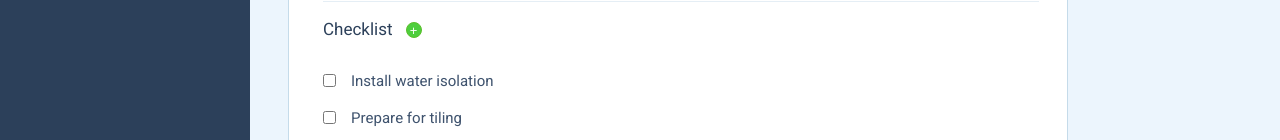
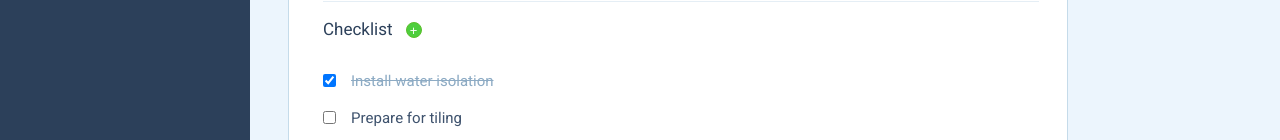
Before and after one commit to nlysenko/cobase-test, a React (Create React App) app in the folder apps/cobase-web/: page /cobase-test/task-manager in a window 1280 px wide. Shown: the part 660-800 px from the top of the page. Built offline with nearby package versions, Linux system fonts and the light colour scheme.

Commit message:
Add tasks to redux state

```diff
--- a/apps/cobase-web/package.json
+++ b/apps/cobase-web/package.json
@@ -7,11 +7,14 @@
     "@testing-library/jest-dom": "^5.11.4",
     "@testing-library/react": "^11.1.0",
     "@testing-library/user-event": "^12.1.10",
+    "immutability-helper": "^3.1.1",
     "react": "^17.0.1",
     "react-dom": "^17.0.1",
     "react-jss": "^10.5.1",
+    "react-redux": "^7.2.2",
     "react-router-dom": "^5.2.0",
     "react-scripts": "4.0.1",
+    "redux": "^4.0.5",
     "web-vitals": "^0.2.4"
   },
   "scripts": {
--- /dev/null
+++ b/apps/cobase-web/src/app/redux/actions.js
@@ -0,0 +1,17 @@
+/**
+ *
+ * actions
+ *
+ */
+
+import { TOGGLE_SUBTASK } from './constans'
+
+export const toggleSubtask = (taskId, subTaskId) => {
+  return {
+    type: TOGGLE_SUBTASK,
+    payload: {
+      taskId,
+      subTaskId,
+    },
+  }
+}
--- /dev/null
+++ b/apps/cobase-web/src/app/redux/constans.js
@@ -0,0 +1,7 @@
+/**
+ *
+ * constans
+ *
+ */
+
+export const TOGGLE_SUBTASK = 'TOGGLE_SUBTASK'
--- /dev/null
+++ b/apps/cobase-web/src/app/redux/initialState.js
@@ -0,0 +1,70 @@
+/**
+ *
+ * initialState
+ *
+ */
+
+export const initialState = {
+  tasks: [
+    {
+      name: 'Fix bathroom walls',
+      id: '9ec36070-b579-4227-a6e4-a65aaa42a0a3',
+      description:
+        'Bathroom walls needs some fixing. Descriptions can be longer than only one sentence. Descriptions can be longer than only one sentence. Descriptions can be longer than only one sentence.',
+      employees: ['/img/user-1.png', '/img/user-2.png', '/img/user-3.png'],
+      tags: ['Thirdfloor', 'bathroom', 'tilework'],
+      gallery: [
+        '/img/gallery-1.jpg',
+        '/img/gallery-2.jpg',
+        '/img/gallery-3.jpg',
+        '/img/gallery-4.jpg',
+        '/img/gallery-5.jpg',
+      ],
+      subtasks: [
+        {
+          name: 'Install water isolation',
+          id: '8bfe3c83-9929-4d53-9603-ab123a25ce1b',
+          completed: true,
+        },
+        {
+          name: 'Prepare for tiling',
+          id: '560f8709-2610-4296-ba39-3110aaad0bd0',
+          completed: false,
+        },
+      ],
+    },
+
+    {
+      name: 'Fix bedroom floor',
+      id: 'df9543ec-e30e-46d7-b443-961785353b96',
+      description:
+        'Bedroom floor needs some fixing. Lorem ipsum dolor sit amet, consectetur adipisicing elit.',
+      employees: ['/img/user-1.png', '/img/user-2.png'],
+      tags: ['Firstfloor', 'bathroom', 'tilework', 'insulation', 'parquet'],
+      gallery: [
+        '/img/gallery-2.jpg',
+        '/img/gallery-4.jpg',
+        '/img/gallery-5.jpg',
+      ],
+      subtasks: [
+        {
+          name: 'Fix insulation',
+          id: '7b514caa-b0b1-4dba-816d-02f45cfaaace',
+          completed: false,
+        },
+        {
+          name: 'Lay parquet',
+          id: 'ec12505d-2a4e-49c4-a76a-45a4176aa6f9',
+          completed: false,
+        },
+        {
+          name: 'Put a tile',
+          id: 'e016ca58-ac49-4f61-8db3-1832eb6bd3ff',
+          completed: true,
+        },
+      ],
+    },
+  ],
+}
+
+export default initialState
--- /dev/null
+++ b/apps/cobase-web/src/app/redux/rootReduser.js
@@ -0,0 +1,35 @@
+/**
+ *
+ * rootReduser
+ *
+ */
+
+// import update from 'immutability-helper'
+
+import { TOGGLE_SUBTASK } from './constans'
+
+import initialState from './initialState'
+
+const rootReduser = (state = initialState, action) => {
+  switch (action.type) {
+    case TOGGLE_SUBTASK:
+      const { taskId, subTaskId } = action.payload
+
+      const taskIndex = state.tasks.findIndex((task) => task.id === taskId)
+      const subTaskIndex = state.tasks[taskIndex].subtasks.findIndex(
+        (subtask) => subtask.id === subTaskId
+      )
+
+      const arr = [...state.tasks]
+
+      arr[taskIndex].subtasks[subTaskIndex].completed = !arr[taskIndex]
+        .subtasks[subTaskIndex].completed
+
+      return Object.assign({}, { tasks: arr })
+
+    default:
+      return state
+  }
+}
+
+export default rootReduser
--- /dev/null
+++ b/apps/cobase-web/src/app/redux/store.js
@@ -0,0 +1,15 @@
+/**
+ *
+ * redux store
+ *
+ */
+
+import { createStore } from 'redux'
+import rootReducer from './rootReduser'
+
+const store = createStore(
+  rootReducer,
+  window.__REDUX_DEVTOOLS_EXTENSION__ && window.__REDUX_DEVTOOLS_EXTENSION__()
+)
+
+export default store
--- a/apps/cobase-web/src/index.js
+++ b/apps/cobase-web/src/index.js
@@ -6,15 +6,18 @@
 
 import React from 'react'
 import ReactDOM from 'react-dom'
-
 import { BrowserRouter } from 'react-router-dom'
+import { Provider } from 'react-redux'
+import store from 'app/redux/store'
 
 import App from 'app/App'
 
 ReactDOM.render(
   <React.StrictMode>
     <BrowserRouter basename="/cobase-test">
-      <App />
+      <Provider store={store}>
+        <App />
+      </Provider>
     </BrowserRouter>
   </React.StrictMode>,
   document.getElementById('root')
--- a/apps/cobase-web/src/pages/TaskManager.js
+++ b/apps/cobase-web/src/pages/TaskManager.js
@@ -6,6 +6,7 @@
 
 import React, { useEffect, useState } from 'react'
 import { createUseStyles } from 'react-jss'
+import { connect } from 'react-redux'
 
 import TaskProgress from 'shared/molecules/TaskProgress'
 import TaskControls from 'shared/molecules/TaskControls'
@@ -17,8 +18,6 @@ import Checklist from 'shared/molecules/Checklist'
 
 import PrevIssueBtn from 'shared/buttons/PrevIssueBtn'
 import NextIssueBtn from 'shared/buttons/NextIssueBtn'
-
-import tasks from 'app/tasks.json'
 
 import playAudioMelody from 'shared/audio/playAudioMelody'
 import toggleIssueAudio from 'assets/mp3/toggle-issue.mp3'
@@ -55,20 +54,17 @@ const useStyles = createUseStyles({
   },
 })
 
-const TaskManager = () => {
+const TaskManager = (props) => {
   useEffect(() => {
     document.title = 'Task Manager | CoBase'
   })
 
-  const [task, setTask] = useState(tasks[0])
+  const { tasks } = props
+
   const [count, setCount] = useState(0)
 
-  useEffect(() => {
-    setTask(tasks[count])
-  }, [count])
-
   const nextIssue = () => {
-    if (tasks.length - 1 > count) {
+    if (tasks.length !== 0 && tasks.length - 1 > count) {
       setCount(count + 1)
 
       playAudioMelody(toggleIssueAudio)
@@ -78,7 +74,7 @@ const TaskManager = () => {
   }
 
   const prevIssue = () => {
-    if (count !== 0) {
+    if (tasks.length !== 0 && count !== 0) {
       setCount(count - 1)
 
       playAudioMelody(toggleIssueAudio)
@@ -102,18 +98,27 @@ const TaskManager = () => {
       <main className={classes.page_content}>
         <TaskControls />
 
-        <TaskDescription name={task.name} description={task.description} />
+        <TaskDescription
+          name={tasks[count].name}
+          description={tasks[count].description}
+        />
 
-        <Employees employees={task.employees} />
+        <Employees employees={tasks[count].employees} />
 
-        <Tags arr={task.tags} />
+        <Tags arr={tasks[count].tags} />
 
-        <Gallery arr={task.gallery} />
+        <Gallery arr={tasks[count].gallery} />
 
-        <Checklist subtasks={task.subtasks} />
+        <Checklist subtasks={tasks[count].subtasks} taskId={tasks[count].id} />
       </main>
     </div>
   )
 }
 
-export default TaskManager
+const mapStateToProps = function(state) {
+  return {
+    tasks: state.tasks,
+  }
+}
+
+export default connect(mapStateToProps)(TaskManager)
--- a/apps/cobase-web/src/shared/molecules/Checklist.js
+++ b/apps/cobase-web/src/shared/molecules/Checklist.js
@@ -6,6 +6,9 @@
 
 import React from 'react'
 import { createUseStyles } from 'react-jss'
+import { connect } from 'react-redux'
+
+import { toggleSubtask } from 'app/redux/actions'
 
 import AddBtn from 'shared/buttons/AddBtn'
 
@@ -68,7 +71,15 @@ const useStyles = createUseStyles({
 })
 
 const Checklist = (props) => {
-  const { subtasks } = props
+  const { subtasks, taskId } = props
+
+  const switchSubtask = (event) => {
+    const subtaskId = event.target.id
+
+    playAudioMelody(subtaskCheckedAudio)
+
+    return props.toggleSubtask(taskId, subtaskId)
+  }
 
   const classes = useStyles()
   return (
@@ -85,12 +96,13 @@ const Checklist = (props) => {
             <input
               className={classes.subtask}
               type="checkbox"
-              id={`subtask_${i}`}
-              onClick={() => playAudioMelody(subtaskCheckedAudio)}
+              id={subtask.id}
+              onChange={switchSubtask}
+              checked={subtask.completed}
             />
 
-            <label className={classes.name} htmlFor={`subtask_${i}`}>
-              {subtask}
+            <label className={classes.name} htmlFor={subtask.id}>
+              {subtask.name}
             </label>
           </li>
         ))}
@@ -99,4 +111,14 @@ const Checklist = (props) => {
   )
 }
 
-export default Checklist
+const mapDispatchToProps = {
+  toggleSubtask: toggleSubtask,
+}
+
+const mapStateToProps = function(state) {
+  return {
+    tasks: state.tasks,
+  }
+}
+
+export default connect(mapStateToProps, mapDispatchToProps)(Checklist)
```
